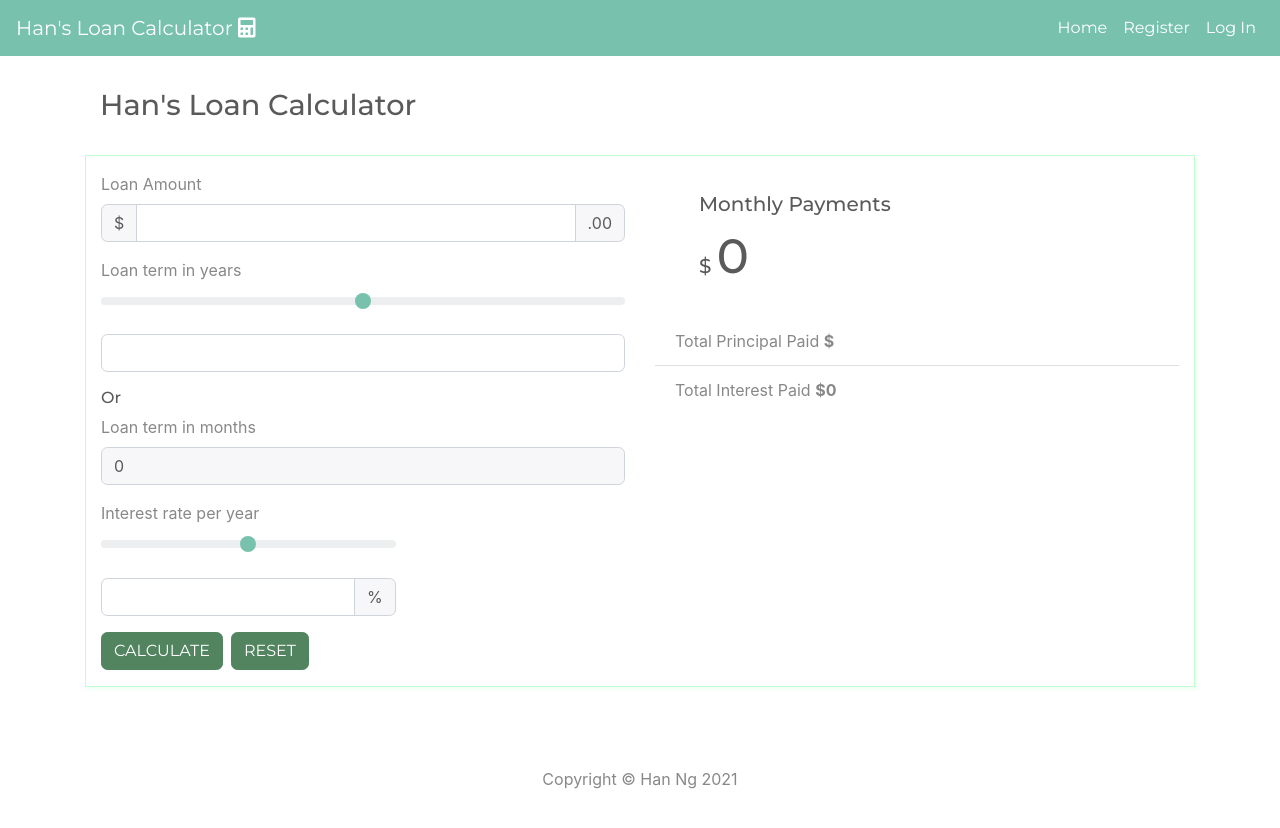
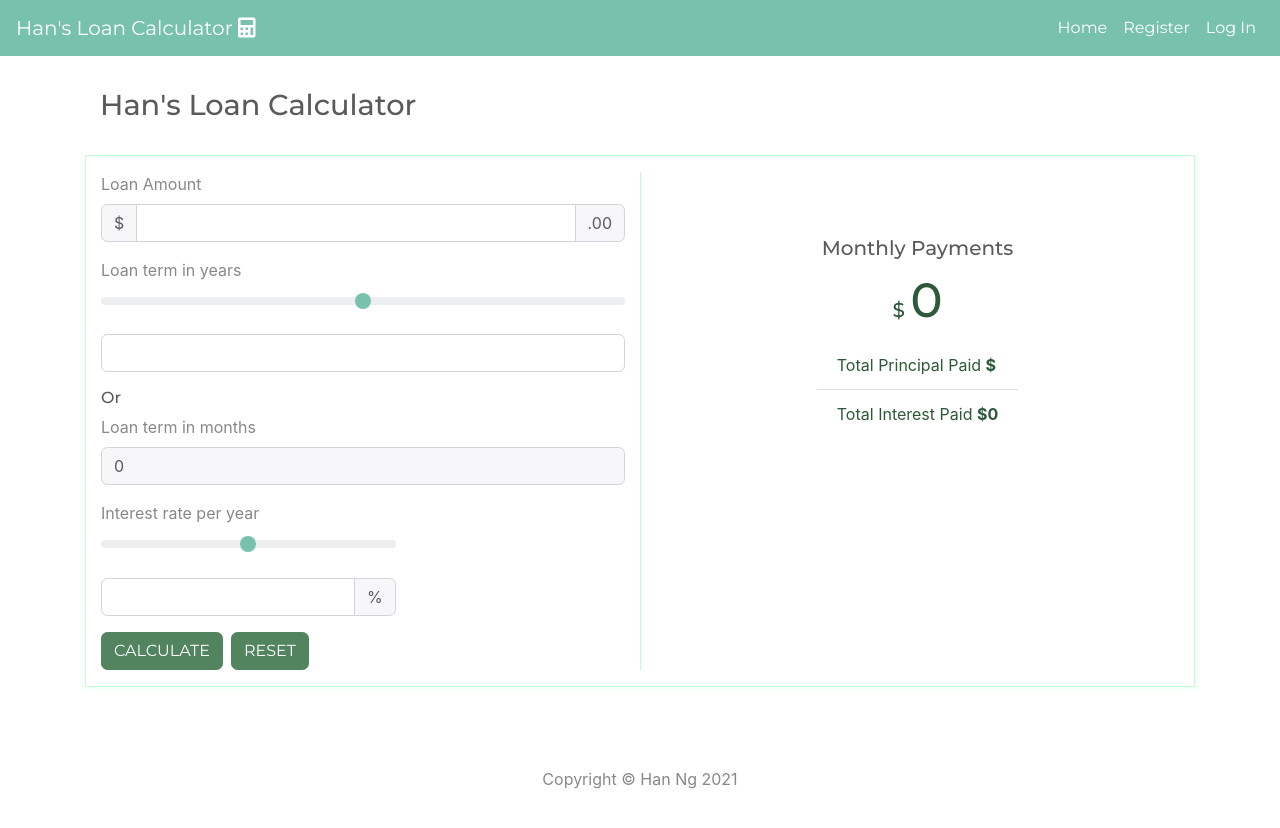
Before and after one commit to hanvnguyen94/loan-calculator, a React (Create React App) app: page /#/ in a window 1280 px wide. Shown: the top 828 px of the page. Built offline with nearby package versions, Linux system fonts and the light colour scheme.

Commit message:
styling fonts and colors

```diff
--- a/src/components/Calculator.js
+++ b/src/components/Calculator.js
@@ -115,10 +115,11 @@ const Calculator = () => {
 
 
   return (
-    <Container >
+    <Container>
       <h1>Han's Loan Calculator</h1>
       <Row className='py-3 my-3 box-around'>
         <Col md={6}>
+          <div className='flex-container1'>
             {error ? (
               <div className="form-group has-danger">
                 <input type="text"
@@ -240,20 +241,21 @@ const Calculator = () => {
               </div>
 
             </Form>
+          </div>
         </Col>
 
         <Col md={6} className='results'>
           {/* displaying results card */}
-          <Card.Body>
+          <div className='flex-container2'>
             <Card.Title className='px-4'>Monthly Payments</Card.Title>
-            <Card.Title className='px-4'>
+            <Card.Title style={{ color: '#2d5939' }} className='px-4'>
               $ <span style={{ fontSize: '3rem' }}>{results.monthlyPayment}</span>
             </Card.Title>
-          </Card.Body>
             <ListGroup className="list-group-flush">
               <ListGroup.Item>Total Principal Paid <span style={{ fontWeight: 'bold' }}>${userInput.amount}</span></ListGroup.Item>
               <ListGroup.Item>Total Interest Paid <span style={{ fontWeight: 'bold' }}>${results.totalInterest}</span></ListGroup.Item>
             </ListGroup>
+          </div>
         </Col>
       </Row>
     </Container>
--- a/src/index.scss
+++ b/src/index.scss
@@ -22,8 +22,24 @@ h2{
   box-shadow: 2px 2px 2px 1px rgba(192, 254, 209, 0.2);
 }
 
-.result {
+
+// .flex-container1{
+//   display: flex;
+//   // flex-direction: column;
+//   justify-content: center;
+//   // align-items: center;
+// }
+
+.results {
+  color: #2d5939;
+  border-left: 1px solid rgb(192, 254, 209);
+}
+
+.flex-container2 {
+  color: #2d5939;
   display: flex;
-  justify-content: center;
+  flex-direction: column;
   align-items: center;
+  padding: 2rem 0;
+  margin: 2rem 0;
 }
```
Lines whose indentation alone changed are shown as unchanged.
